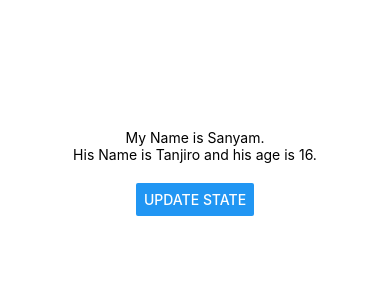
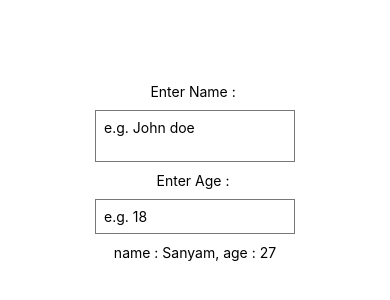
Before and after one commit to SanyamSaini/firstReactProj, a React Native app: screen / in a window 390 px wide. Shown: the part 250-550 px from the top of the page. Built offline with nearby package versions, Linux system fonts and the light colour scheme.

Commit message:
Added Text Inputs into the code and played around with the input data with dynamic update of the fields.

```diff
--- a/App.js
+++ b/App.js
@@ -1,24 +1,29 @@
 import { StatusBar } from 'expo-status-bar';
 import { useState } from 'react';
-import { StyleSheet, Text, View, Button } from 'react-native';
+import { StyleSheet, Text, View, TextInput } from 'react-native';
 
 export default function App() {
   const [name,setName] = useState('Sanyam');
-  const [person, setPerson] = useState({name : 'Tanjiro', age : 16});
+  const [age, setAge] = useState(27);
 
-  const clickHandler = () => {
-    setName('SAM');
-    setPerson({name : 'Zenitsu', age : 15});
-  }
   return (
     <View style={styles.container}>
-      <Text>My Name is {name}.</Text>
-      <Text>His Name is {person.name} and his age is {person.age}.</Text>
-      <View style={styles.buttonContainer}>
-      <Button title='Update State'
-        onPress={clickHandler}
-      />
-      </View>
+    <Text>Enter Name : </Text>
+    <TextInput
+      multiline
+      style = {styles.input}
+      placeholder = 'e.g. John doe'
+      onChangeText={(val) => setName(val)}
+    />
+
+    <Text>Enter Age : </Text>
+    <TextInput
+      style = {styles.input}
+      placeholder = 'e.g. 18'
+      keyboardType='numeric'
+      onChangeText={(val) => setAge(val)}
+    />
+      <Text>name : {name}, age : {age}</Text>
       <StatusBar style="auto" />
     </View>
   );
@@ -31,7 +36,11 @@
     alignItems: 'center',
     justifyContent: 'center',
   },
-  buttonContainer : {
-    marginTop : 20,
+  input : {
+    borderWidth : 1,
+    borderColor : '#777',
+    padding : 8,
+    margin : 10,
+    width : 200,
   },
 });
```
